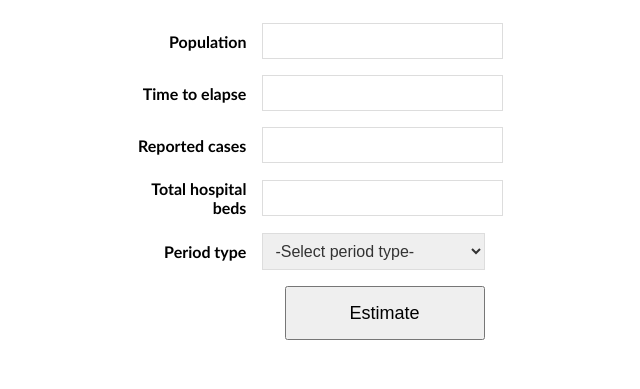
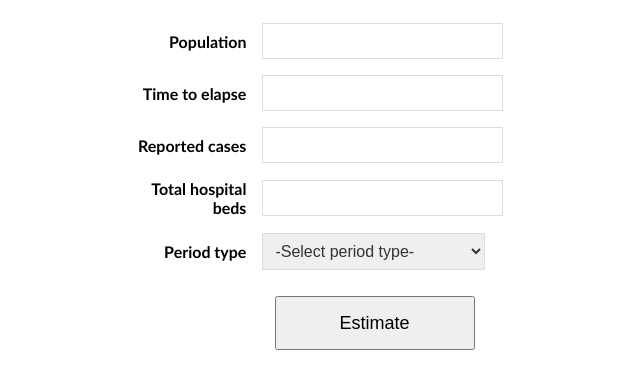
Before and after one commit to victor-otim/covid_19_estimator, a PHP site: page / in a window 1280 px wide. Shown: the part 101-490 px from the top of the page, without its empty margins (337-977 px from the left). Run offline with PHP 8.4, Linux system fonts and the light colour scheme.

Commit message:
Update index.php

```diff
--- a/index.php
+++ b/index.php
@@ -53,6 +53,7 @@
 		width:200px;
 		height:54px;
 		font-size:18px;
+		margin:10px;
 	}
 
 </style>
@@ -104,7 +105,9 @@
                 </td>
             </tr>
             <tr>
-                <td colspan="2"><button type="submit" id="go-estimate" name="goestimate" data-go-estimate>Estimate</button></td>
+                <td colspan="2">
+                	<button type="submit" id="go-estimate" name="goestimate" data-go-estimate>Estimate</button>
+                </td>
             </tr>
         </table>
     </div>
```
